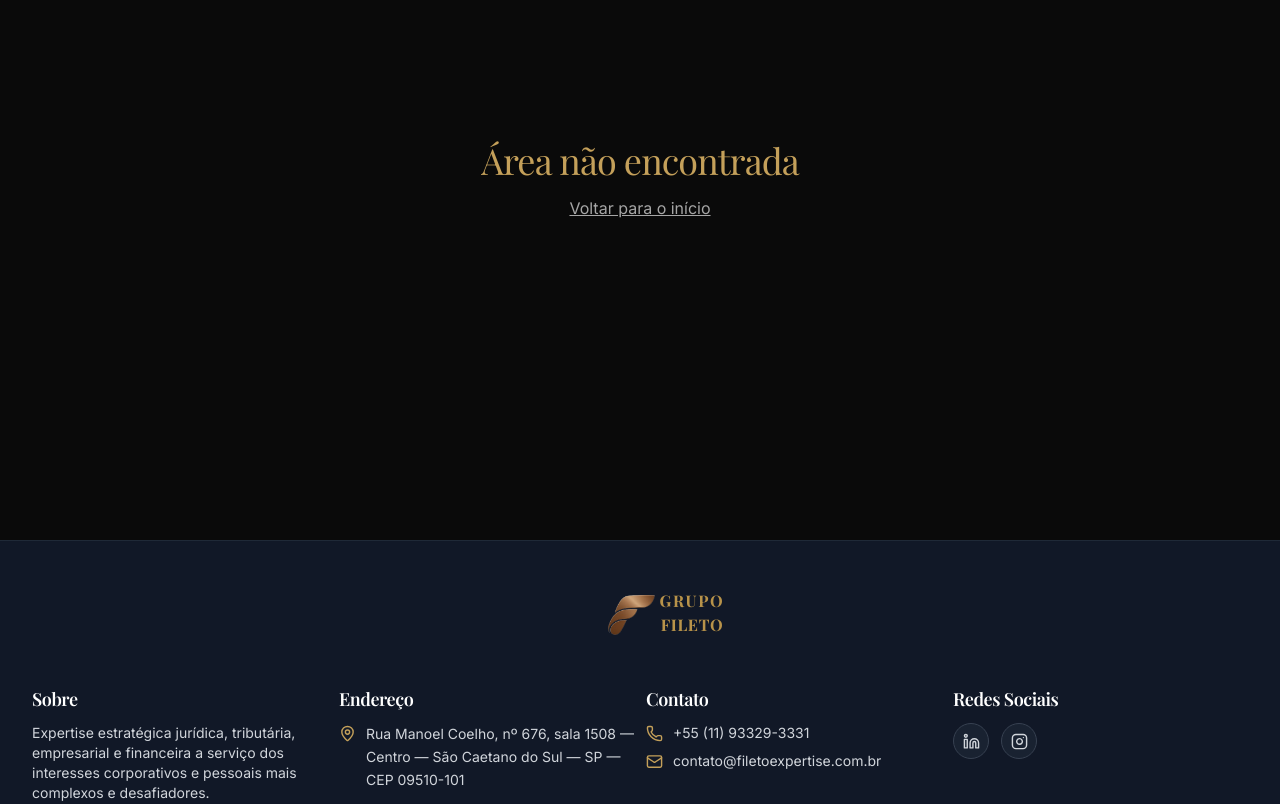
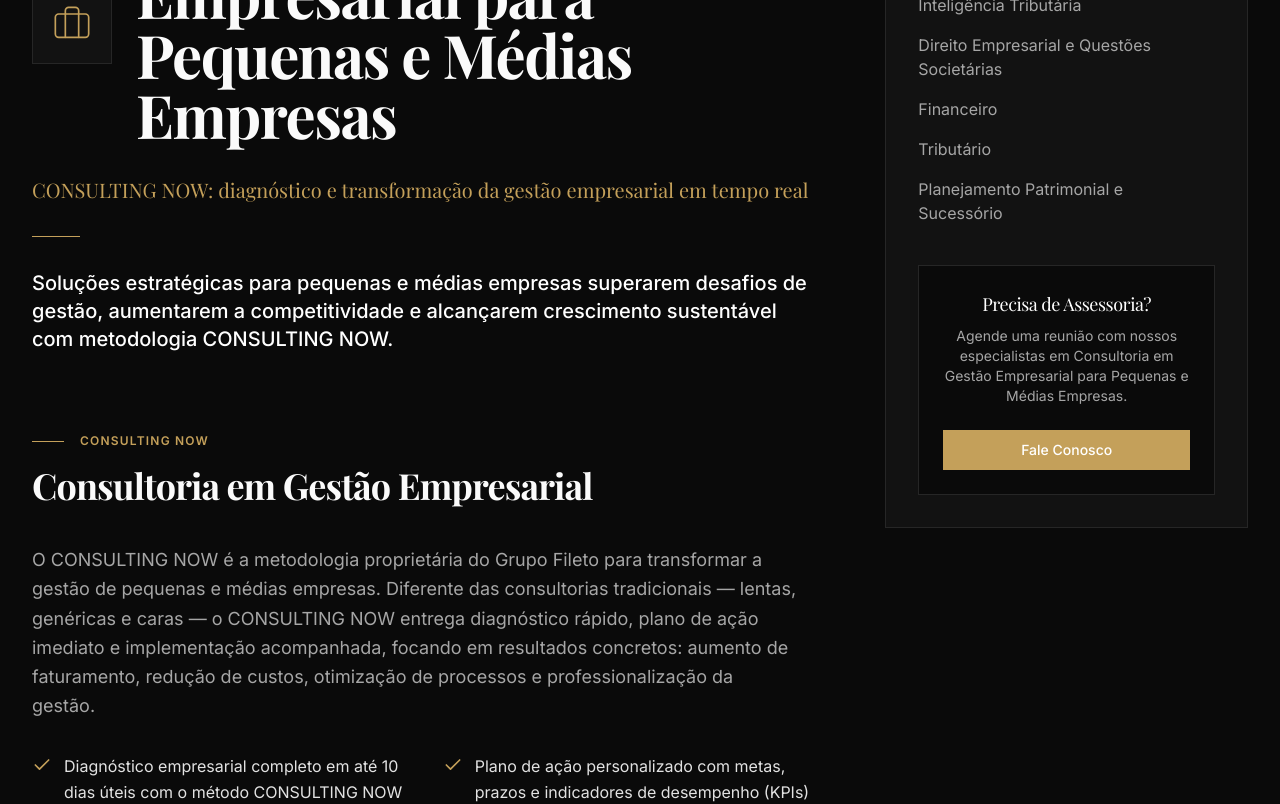
Before and after one commit to claudiofileto-lgtm/grupo-fileto-cdh77id9i, a React (Vite) app: page /areas/consultoria-gestao-empresarial in a window 1280 px wide. Shown: the part 340-1144 px from the top of the page. Built offline with nearby package versions, Linux system fonts and the light colour scheme; a web font is replaced by a local one.

Commit message:
Adicionar 6ª área de atuação: Consultoria em Gestão Empresarial (CONSULTING NOW)

```diff
--- a/src/data/content.ts
+++ b/src/data/content.ts
@@ -405,6 +405,122 @@ export const practiceAreas: PracticeArea[] = [
       ],
     },
   },
+  {
+    id: '6',
+    slug: 'consultoria-gestao-empresarial',
+    title: 'Consultoria em Gestão Empresarial para Pequenas e Médias Empresas',
+    icon: 'Briefcase',
+    description:
+      'Soluções estratégicas para pequenas e médias empresas superarem desafios de gestão, aumentarem a competitividade e alcançarem crescimento sustentável com metodologia CONSULTING NOW.',
+    fullDescription: '',
+    subtitle: 'CONSULTING NOW: diagnóstico e transformação da gestão empresarial em tempo real',
+    aboutSection: {
+      eyebrow: 'CONSULTING NOW',
+      title: 'Consultoria em Gestão Empresarial',
+      body: 'O CONSULTING NOW é a metodologia proprietária do Grupo Fileto para transformar a gestão de pequenas e médias empresas. Diferente das consultorias tradicionais — lentas, genéricas e caras — o CONSULTING NOW entrega diagnóstico rápido, plano de ação imediato e implementação acompanhada, focando em resultados concretos: aumento de faturamento, redução de custos, otimização de processos e professionalização da gestão.',
+      bullets: [
+        'Diagnóstico empresarial completo em até 10 dias úteis com o método CONSULTING NOW',
+        'Plano de ação personalizado com metas, prazos e indicadores de desempenho (KPIs)',
+        'Reestruturação de processos internos: financeiro, comercial, operações e RH',
+        'Professionalização da gestão: implantação de governança, conselhos consultivos e melhores práticas',
+        'Acesso a capital de giro e linhas de financiamento adequadas ao porte da empresa',
+        'Estratégias de crescimento: expansão de mercado, novos canais e diversificação de receitas',
+        'Mentoria e capacitação de lideranças para sustentabilidade do crescimento',
+        'Monitoramento trimestral de resultados com ajustes contínuos do plano de ação',
+      ],
+    },
+    stats: [
+      {
+        value: '90%',
+        label: 'das empresas brasileiras são de pequeno e médio porte (MPEs)',
+        icon: 'Building2',
+      },
+      {
+        value: '30%',
+        label: 'do PIB nacional é gerado pelas MPEs',
+        icon: 'TrendingUp',
+      },
+      {
+        value: '60%',
+        label: 'das MPEs fecham em menos de 5 anos por falta de gestão profissional',
+        icon: 'TrendingDown',
+      },
+      {
+        value: '100%',
+        label: 'dos projetos CONSULTING NOW com diagnóstico em até 10 dias',
+        icon: 'CheckCircle',
+      },
+    ],
+    method: {
+      eyebrow: 'Método CONSULTING NOW',
+      title: 'Da diagnóstico à transformação em 7 etapas',
+      intro:
+        'O CONSULTING NOW segue um método estruturado e acelerado, com foco em resultados de curto prazo e sustentabilidade de longo prazo. Sem relatórios intermináveis: ação, implementação e resultado.',
+      steps: [
+        {
+          number: '1',
+          title:
+            'Imersão inicial: entendimento do negócio, mercado, desafios e objetivos do empresário',
+        },
+        {
+          number: '2',
+          title:
+            'Diagnóstico CONSULTING NOW: análise de processos, finanças, equipe e posicionamento',
+          description: 'Em até 10 dias úteis.',
+        },
+        {
+          number: '3',
+          title:
+            'Devolutiva estratégica: apresentação dos achados e priorização das oportunidades de melhoria',
+        },
+        {
+          number: '4',
+          title: 'Plano de Ação Imediata (PAI): definição de metas, responsáveis, prazos e KPIs',
+        },
+        {
+          number: '5',
+          title:
+            'Implementação acompanhada: execução com suporte presencial e remoto da equipe Grupo Fileto',
+        },
+        {
+          number: '6',
+          title:
+            'Acesso a capital: estruturação de crédito, capital de giro e financiamento para viabilizar o plano',
+        },
+        {
+          number: '7',
+          title:
+            'Monitoramento trimestral: reuniões de follow-up, ajustes de rota e validação de resultados',
+        },
+      ],
+    },
+    differentials: {
+      eyebrow: 'Diferenciais',
+      title: 'Por que o CONSULTING NOW é diferente',
+      bullets: [
+        'Metodologia exclusiva e acelerada: diagnóstico em 10 dias, não em meses',
+        'Foco em implementação, não apenas em relatórios — colocamos a mão na massa',
+        'Visão integrada: gestão, finanças, jurídico e tributário em uma única consultoria',
+        'Acesso facilitado a capital de giro e financiamento para executar o plano de ação',
+        'Experiência de mais de 30 anos em gestão e direção de grandes empresas',
+        'Atendimento personalizado: cada empresa recebe um plano sob medida, não uma fórmula pronta',
+        'Monitoramento contínuo: não abandonamos o cliente após a entrega do diagnóstico',
+        'Resultados mensuráveis: metas claras, KPIs definidos e acompanhamento trimestral',
+      ],
+    },
+    scenario: {
+      eyebrow: 'Cenário brasileiro',
+      title: 'O desafio das pequenas e médias empresas no Brasil',
+      body: 'As micro, pequenas e médias empresas são a espinha dorsal da economia brasileira — mas também as mais vulneráveis. Falta de acesso a crédito, gestão amadora, carga tributária complexa e ausência de planejamento estratégico estão entre as principais causas de mortalidade. O CONSULTING NOW nasceu para mudar esse cenário. Dados do SEBRAE, IBGE e Banco Central.',
+      bullets: [
+        'Mais de 90% das empresas brasileiras são MPEs e respondem por 55% dos empregos formais (SEBRAE)',
+        'A cada 10 empresas abertas no Brasil, 6 fecham antes de completar 5 anos (IBGE)',
+        'Falta de capital de giro e gestão deficiente são as 2 principais causas de falência de MPEs',
+        'Apenas 38% das MPEs brasileiras têm acesso a crédito formal (Banco Central)',
+        'Empresas que investem em consultoria de gestão têm 3x mais chances de sobreviver à 1ª década',
+      ],
+    },
+  },
 ]
 
 export interface TeamMember {
```
Also changed, not shown: .skip.config.json.
